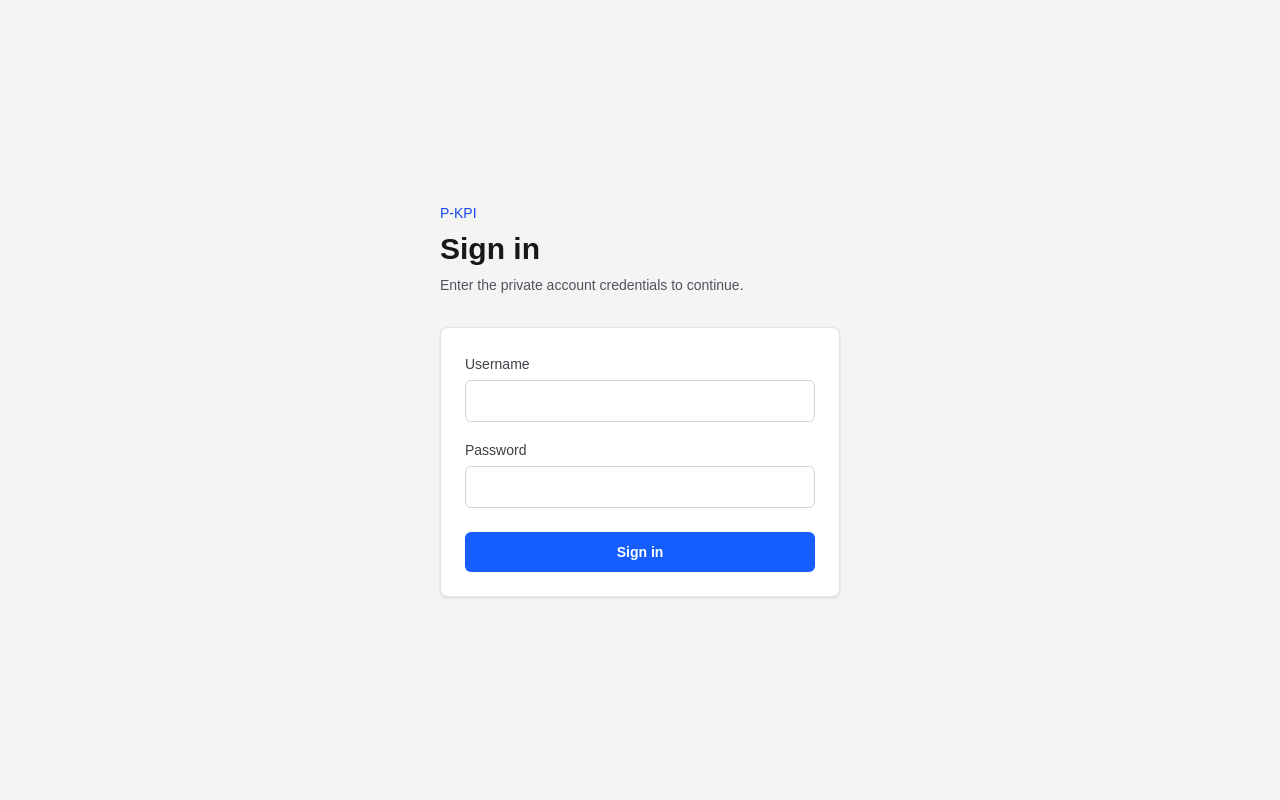
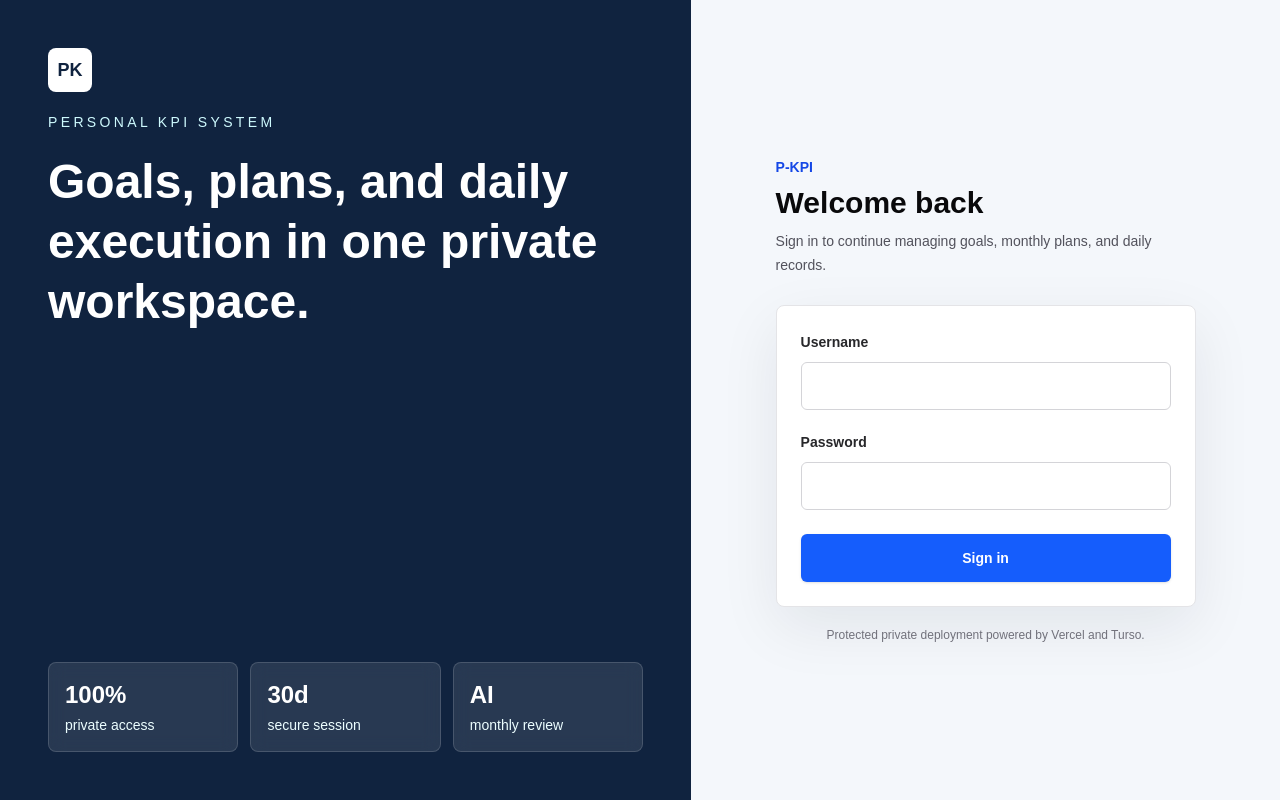
Before and after one commit to shinyd-ai/P_KPI, a Next.js app: page /login in a window 1280 px wide. Built offline with nearby package versions, Linux system fonts and the light colour scheme.

Commit message:
Polish login page and stabilize sessions

```diff
--- /dev/null
+++ b/app/api/login/route.ts
@@ -0,0 +1,43 @@
+import { NextRequest, NextResponse } from "next/server";
+import {
+  createSessionCookieValue,
+  getAppCredentials,
+  SESSION_COOKIE_NAME,
+  SESSION_MAX_AGE_SECONDS,
+} from "@/lib/session";
+
+function safeNextPath(value: FormDataEntryValue | null) {
+  const next = String(value ?? "/");
+
+  return next.startsWith("/") && !next.startsWith("//") ? next : "/";
+}
+
+export async function POST(request: NextRequest) {
+  const credentials = getAppCredentials();
+  const formData = await request.formData();
+  const nextPath = safeNextPath(formData.get("next"));
+
+  if (!credentials) {
+    return NextResponse.redirect(new URL("/login?error=config", request.url));
+  }
+
+  const username = String(formData.get("username") ?? "");
+  const password = String(formData.get("password") ?? "");
+
+  if (username !== credentials.username || password !== credentials.password) {
+    return NextResponse.redirect(new URL("/login?error=invalid", request.url));
+  }
+
+  const response = NextResponse.redirect(new URL(nextPath, request.url));
+  response.cookies.set({
+    name: SESSION_COOKIE_NAME,
+    value: await createSessionCookieValue(username),
+    httpOnly: true,
+    sameSite: "lax",
+    secure: request.nextUrl.protocol === "https:",
+    path: "/",
+    maxAge: SESSION_MAX_AGE_SECONDS,
+  });
+
+  return response;
+}
--- a/app/login/actions.ts
+++ /dev/null
@@ -1,38 +0,0 @@
-"use server";
-
-import { cookies } from "next/headers";
-import { redirect } from "next/navigation";
-import {
-  createSessionCookieValue,
-  getAppCredentials,
-  SESSION_COOKIE_NAME,
-  SESSION_MAX_AGE_SECONDS,
-} from "@/lib/session";
-
-export async function login(formData: FormData) {
-  const credentials = getAppCredentials();
-
-  if (!credentials) {
-    redirect("/login?error=config");
-  }
-
-  const username = String(formData.get("username") ?? "");
-  const password = String(formData.get("password") ?? "");
-
-  if (username !== credentials.username || password !== credentials.password) {
-    redirect("/login?error=invalid");
-  }
-
-  const cookieStore = await cookies();
-  cookieStore.set({
-    name: SESSION_COOKIE_NAME,
-    value: createSessionCookieValue(username),
-    httpOnly: true,
-    sameSite: "lax",
-    secure: process.env.NODE_ENV === "production",
-    path: "/",
-    maxAge: SESSION_MAX_AGE_SECONDS,
-  });
-
-  redirect("/");
-}
--- a/app/login/page.tsx
+++ b/app/login/page.tsx
@@ -1,49 +1,90 @@
-import { login } from "./actions";
-
 type LoginPageProps = {
   searchParams: Promise<{
     error?: string;
+    next?: string;
   }>;
 };
 
 function errorMessage(error?: string) {
   if (error === "config") {
-    return "Login is not configured.";
+    return "Login is not configured. Check the Vercel environment variables.";
   }
 
   if (error === "invalid") {
-    return "Invalid username or password.";
+    return "The username or password does not match.";
   }
 
   return null;
 }
 
 export default async function LoginPage({ searchParams }: LoginPageProps) {
-  const { error } = await searchParams;
+  const { error, next } = await searchParams;
   const message = errorMessage(error);
+  const nextPath = next?.startsWith("/") && !next.startsWith("//") ? next : "/";
 
   return (
-    <main className="min-h-screen bg-zinc-100 text-zinc-900">
-      <div className="mx-auto flex min-h-screen w-full max-w-md flex-col justify-center px-6 py-10">
-        <div className="mb-8">
-          <p className="text-sm font-medium text-blue-700">P-KPI</p>
-          <h1 className="mt-2 text-3xl font-bold">Sign in</h1>
-          <p className="mt-2 text-sm text-zinc-600">
-            Enter the private account credentials to continue.
+    <main className="min-h-screen bg-[#f4f7fb] text-zinc-950">
+      <div className="grid min-h-screen lg:grid-cols-[1.08fr_0.92fr]">
+        <section className="hidden bg-[#10233f] px-12 py-12 text-white lg:flex lg:flex-col lg:justify-between">
+          <div>
+            <div className="flex h-11 w-11 items-center justify-center rounded-lg bg-white text-lg font-black text-[#10233f]">
+              PK
+            </div>
+            <p className="mt-5 text-sm font-medium uppercase tracking-[0.24em] text-cyan-100">
+              Personal KPI System
+            </p>
+            <h1 className="mt-5 max-w-xl text-5xl font-bold leading-tight">
+              Goals, plans, and daily execution in one private workspace.
+            </h1>
+          </div>
+
+          <div className="grid max-w-2xl grid-cols-3 gap-3">
+            <div className="rounded-lg border border-white/15 bg-white/10 p-4 backdrop-blur">
+              <p className="text-2xl font-bold">100%</p>
+              <p className="mt-1 text-sm text-cyan-50">private access</p>
+            </div>
+            <div className="rounded-lg border border-white/15 bg-white/10 p-4 backdrop-blur">
+              <p className="text-2xl font-bold">30d</p>
+              <p className="mt-1 text-sm text-cyan-50">secure session</p>
+            </div>
+            <div className="rounded-lg border border-white/15 bg-white/10 p-4 backdrop-blur">
+              <p className="text-2xl font-bold">AI</p>
+              <p className="mt-1 text-sm text-cyan-50">monthly review</p>
+            </div>
+          </div>
+        </section>
+
+        <section className="flex min-h-screen items-center justify-center px-5 py-10 sm:px-8">
+          <div className="w-full max-w-[420px]">
+            <div className="mb-8 lg:hidden">
+              <div className="flex h-11 w-11 items-center justify-center rounded-lg bg-[#10233f] text-lg font-black text-white">
+                PK
+              </div>
+            </div>
+
+            <div className="mb-7">
+              <p className="text-sm font-semibold text-blue-700">P-KPI</p>
+              <h2 className="mt-2 text-3xl font-bold">Welcome back</h2>
+              <p className="mt-2 text-sm leading-6 text-zinc-600">
+                Sign in to continue managing goals, monthly plans, and daily
+                records.
               </p>
             </div>
 
             <form
-          action={login}
-          className="rounded-lg border border-zinc-200 bg-white p-6 shadow-sm"
+              action="/api/login"
+              method="post"
+              className="rounded-lg border border-zinc-200 bg-white p-6 shadow-[0_20px_60px_rgba(15,23,42,0.08)]"
             >
-          <div className="space-y-4">
+              <input name="next" type="hidden" value={nextPath} />
+
+              <div className="space-y-5">
                 <label className="block">
-              <span className="text-sm font-medium text-zinc-700">
+                  <span className="text-sm font-semibold text-zinc-800">
                     Username
                   </span>
                   <input
-                className="mt-1 w-full rounded-md border border-zinc-300 px-3 py-2 text-base outline-none transition focus:border-blue-500 focus:ring-2 focus:ring-blue-100"
+                    className="mt-2 h-12 w-full rounded-md border border-zinc-300 bg-white px-3 text-base outline-none transition focus:border-blue-500 focus:ring-4 focus:ring-blue-100"
                     name="username"
                     type="text"
                     autoComplete="username"
@@ -52,11 +93,11 @@ export default async function LoginPage({ searchParams }: LoginPageProps) {
                 </label>
 
                 <label className="block">
-              <span className="text-sm font-medium text-zinc-700">
+                  <span className="text-sm font-semibold text-zinc-800">
                     Password
                   </span>
                   <input
-                className="mt-1 w-full rounded-md border border-zinc-300 px-3 py-2 text-base outline-none transition focus:border-blue-500 focus:ring-2 focus:ring-blue-100"
+                    className="mt-2 h-12 w-full rounded-md border border-zinc-300 bg-white px-3 text-base outline-none transition focus:border-blue-500 focus:ring-4 focus:ring-blue-100"
                     name="password"
                     type="password"
                     autoComplete="current-password"
@@ -66,18 +107,24 @@ export default async function LoginPage({ searchParams }: LoginPageProps) {
               </div>
 
               {message && (
-            <p className="mt-4 rounded-md bg-red-50 px-3 py-2 text-sm text-red-700">
+                <p className="mt-5 rounded-md border border-red-100 bg-red-50 px-3 py-2 text-sm text-red-700">
                   {message}
                 </p>
               )}
 
               <button
-            className="mt-6 w-full rounded-md bg-blue-600 px-4 py-2.5 text-sm font-semibold text-white transition hover:bg-blue-700 focus:outline-none focus:ring-2 focus:ring-blue-200"
+                className="mt-6 h-12 w-full rounded-md bg-[#155dfc] px-4 text-sm font-bold text-white shadow-sm transition hover:bg-[#1447e6] focus:outline-none focus:ring-4 focus:ring-blue-100"
                 type="submit"
               >
                 Sign in
               </button>
             </form>
+
+            <p className="mt-5 text-center text-xs text-zinc-500">
+              Protected private deployment powered by Vercel and Turso.
+            </p>
+          </div>
+        </section>
       </div>
     </main>
   );
--- a/lib/session.ts
+++ b/lib/session.ts
@@ -1,5 +1,3 @@
-import { createHmac, timingSafeEqual } from "node:crypto";
-
 export const SESSION_COOKIE_NAME = "p_kpi_session";
 export const SESSION_MAX_AGE_SECONDS = 60 * 60 * 24 * 30;
 
@@ -28,26 +26,58 @@ export function getSessionSecret() {
   );
 }
 
-function base64UrlEncode(value: string) {
-  return Buffer.from(value).toString("base64url");
+function bytesToBase64Url(bytes: Uint8Array) {
+  let binary = "";
+
+  for (const byte of bytes) {
+    binary += String.fromCharCode(byte);
+  }
+
+  return btoa(binary)
+    .replaceAll("+", "-")
+    .replaceAll("/", "_")
+    .replaceAll("=", "");
 }
 
-function sign(value: string, secret: string) {
-  return createHmac("sha256", secret).update(value).digest("base64url");
+function base64UrlToBytes(value: string) {
+  const base64 = value.replaceAll("-", "+").replaceAll("_", "/");
+  const padded = base64.padEnd(base64.length + ((4 - (base64.length % 4)) % 4), "=");
+  const binary = atob(padded);
+  const bytes = new Uint8Array(binary.length);
+
+  for (let i = 0; i < binary.length; i += 1) {
+    bytes[i] = binary.charCodeAt(i);
+  }
+
+  return bytes;
 }
 
-function signaturesMatch(actual: string, expected: string) {
-  const actualBuffer = Buffer.from(actual);
-  const expectedBuffer = Buffer.from(expected);
-
-  if (actualBuffer.length !== expectedBuffer.length) {
-    return false;
-  }
-
-  return timingSafeEqual(actualBuffer, expectedBuffer);
+function encodeJson(value: unknown) {
+  return bytesToBase64Url(new TextEncoder().encode(JSON.stringify(value)));
 }
 
-export function createSessionCookieValue(username: string) {
+function decodeJson<T>(value: string) {
+  return JSON.parse(new TextDecoder().decode(base64UrlToBytes(value))) as T;
+}
+
+async function sign(value: string, secret: string) {
+  const key = await crypto.subtle.importKey(
+    "raw",
+    new TextEncoder().encode(secret),
+    { name: "HMAC", hash: "SHA-256" },
+    false,
+    ["sign"],
+  );
+  const signature = await crypto.subtle.sign(
+    "HMAC",
+    key,
+    new TextEncoder().encode(value),
+  );
+
+  return bytesToBase64Url(new Uint8Array(signature));
+}
+
+export async function createSessionCookieValue(username: string) {
   const secret = getSessionSecret();
 
   if (!secret) {
@@ -58,12 +88,12 @@ export function createSessionCookieValue(username: string) {
     username,
     exp: Math.floor(Date.now() / 1000) + SESSION_MAX_AGE_SECONDS,
   };
-  const encodedPayload = base64UrlEncode(JSON.stringify(payload));
+  const encodedPayload = encodeJson(payload);
 
-  return `${encodedPayload}.${sign(encodedPayload, secret)}`;
+  return `${encodedPayload}.${await sign(encodedPayload, secret)}`;
 }
 
-export function verifySessionCookieValue(value?: string) {
+export async function verifySessionCookieValue(value?: string) {
   const secret = getSessionSecret();
 
   if (!secret || !value) {
@@ -76,16 +106,14 @@ export function verifySessionCookieValue(value?: string) {
     return false;
   }
 
-  const expectedSignature = sign(encodedPayload, secret);
+  const expectedSignature = await sign(encodedPayload, secret);
 
-  if (!signaturesMatch(signature, expectedSignature)) {
+  if (signature !== expectedSignature) {
     return false;
   }
 
   try {
-    const payload = JSON.parse(
-      Buffer.from(encodedPayload, "base64url").toString("utf8"),
-    ) as SessionPayload;
+    const payload = decodeJson<SessionPayload>(encodedPayload);
 
     return payload.exp > Math.floor(Date.now() / 1000);
   } catch {
--- a/proxy.ts
+++ b/proxy.ts
@@ -6,7 +6,11 @@ import {
   verifySessionCookieValue,
 } from "@/lib/session";
 
-export function proxy(request: NextRequest) {
+export async function proxy(request: NextRequest) {
+  if (request.nextUrl.pathname === "/api/login") {
+    return NextResponse.next();
+  }
+
   if (!getAppCredentials() || !getSessionSecret()) {
     if (process.env.NODE_ENV === "production") {
       return new Response("Login is not configured", { status: 503 });
@@ -15,7 +19,7 @@ export function proxy(request: NextRequest) {
     return NextResponse.next();
   }
 
-  const isLoggedIn = verifySessionCookieValue(
+  const isLoggedIn = await verifySessionCookieValue(
     request.cookies.get(SESSION_COOKIE_NAME)?.value,
   );
 
```
Lines whose indentation alone changed are shown as unchanged.
